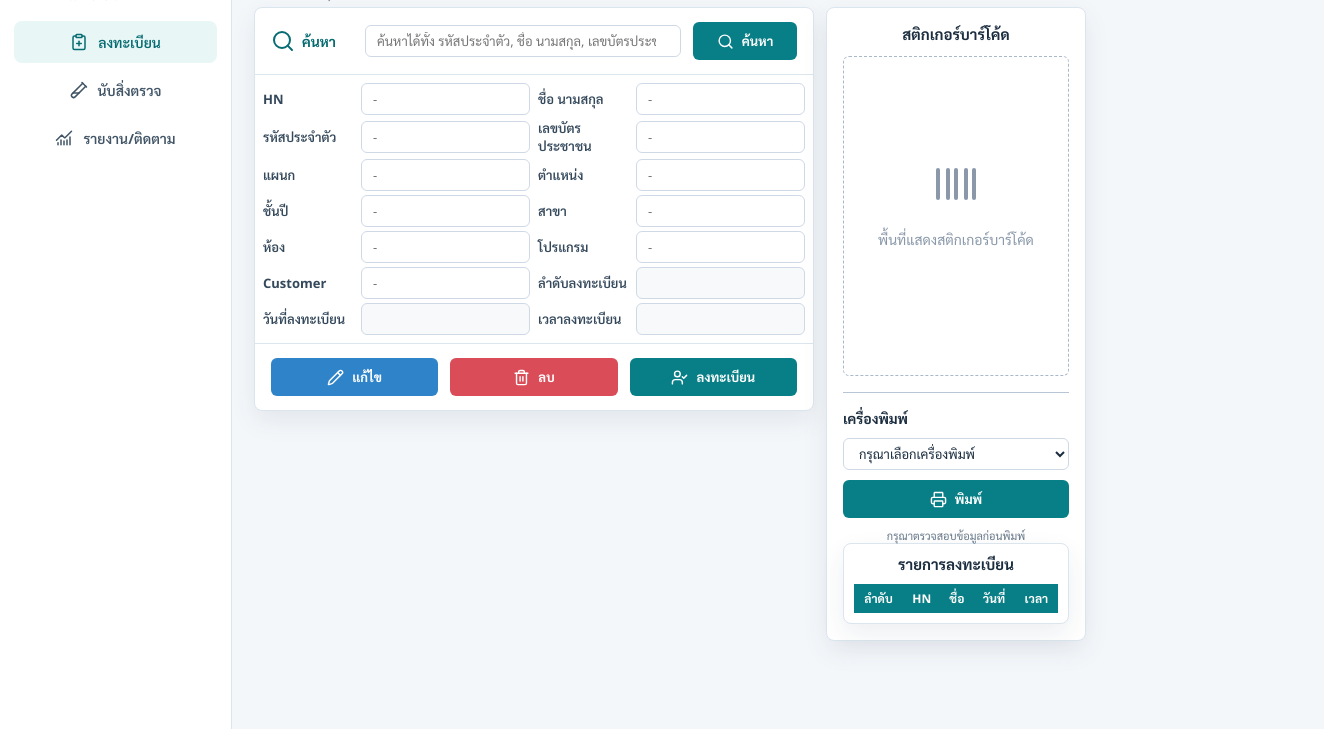
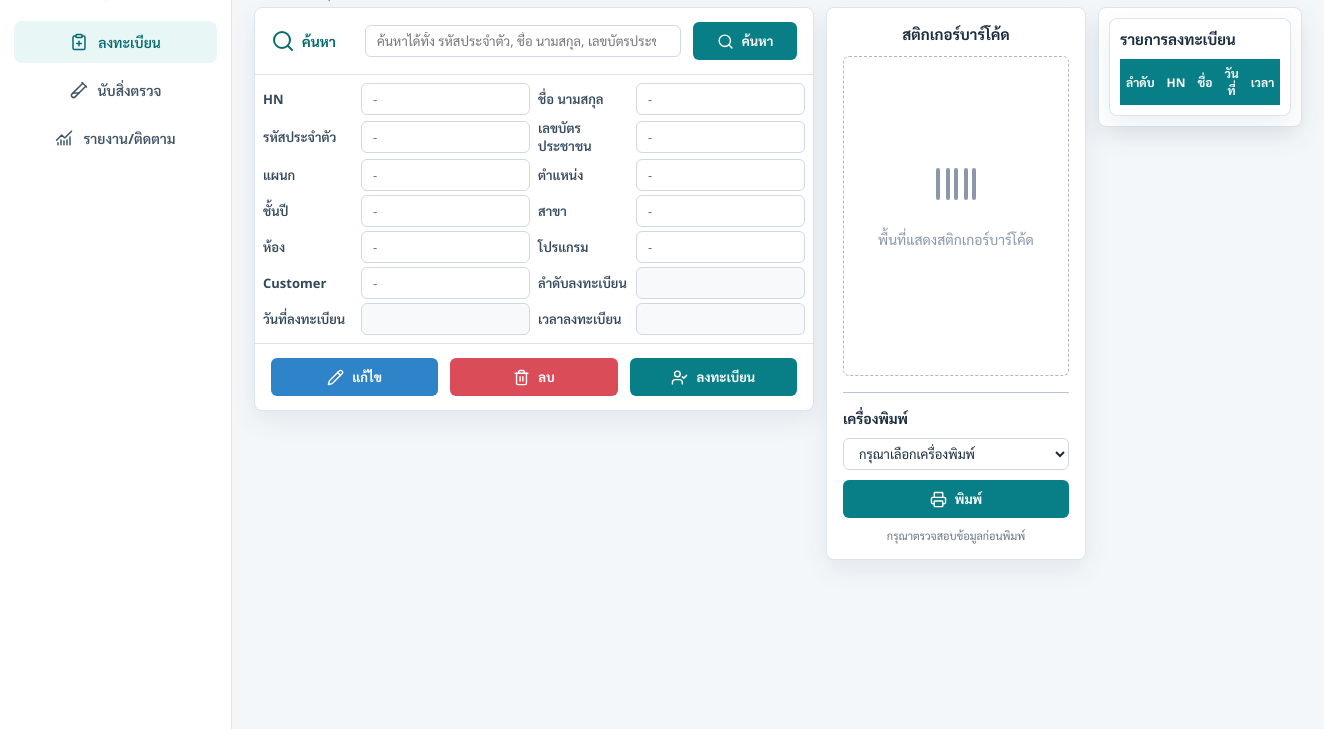
Before and after one commit to RBMedical/MobileCheckUp, a plain HTML site: page index.html in a window 1280 px wide. Shown: the part 71-800 px from the top of the page, 1324 px wide, since content can reach past the window. Drawn offline with nearby package versions, Linux system fonts and the light colour scheme.

Commit message:
Update index.html

```diff
--- a/index.html
+++ b/index.html
@@ -111,7 +111,8 @@
 
       <small>กรุณาตรวจสอบข้อมูลก่อนพิมพ์</small>
     </div>
-
+  </aside>
+ <aside class="queue-panel">
     <div class="queue-panel">
       <h2>รายการลงทะเบียน</h2>
 
```
